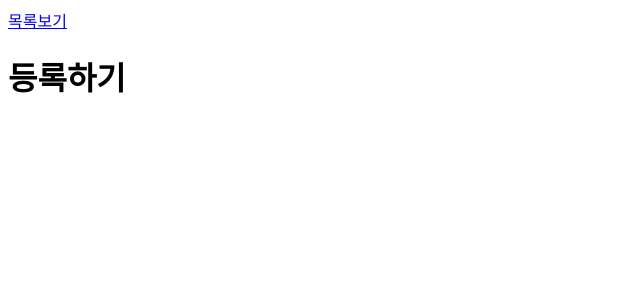
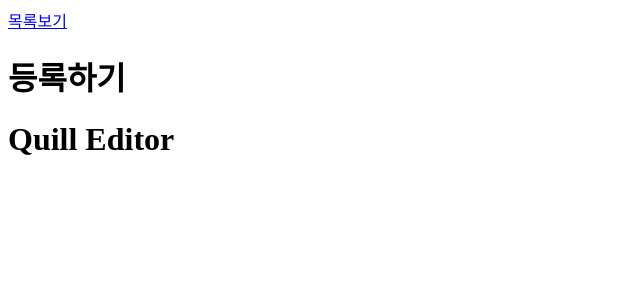
Before and after one commit to rmsoft-insu/nextboard, a Next.js app: page /board/register in a window 1280 px wide. Shown: the top 300 px of the page, without its empty margins (0-640 px from the left). Built offline with nearby package versions, Linux system fonts and the light colour scheme.

Commit message:
TextEditor 컴포넌트 props 설정 및 기본값 설정

```diff
--- a/components/board/TextEditor.tsx
+++ b/components/board/TextEditor.tsx
@@ -1,4 +1,4 @@
-const Editor = () => {
+const TextEditor = ({ content } = null) => {
   return (
     <div>
       <h1>Quill Editor</h1>
@@ -6,4 +6,4 @@ const Editor = () => {
   );
 };
 
-export default Editor;
+export default TextEditor;
--- a/pages/board/register.tsx
+++ b/pages/board/register.tsx
@@ -1,3 +1,4 @@
+import TextEditor from "@/components/board/TextEditor";
 import Link from "next/link";
 import { useEffect } from "react";
 import { useForm } from "react-hook-form";
@@ -16,6 +17,7 @@ const RegisterPost = () => {
     <div>
       <Link href="/">목록보기</Link>
       <h1>등록하기</h1>
+      <TextEditor />
     </div>
   );
 };
```
